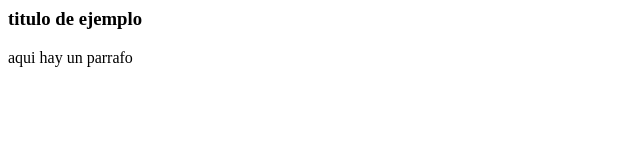
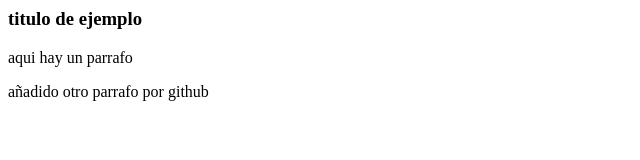
Before and after one commit to Manitusitu/proyectoC, a plain HTML site: page index.html in a window 1280 px wide. Shown: the whole page, without its empty margins (0-640 px from the left). Drawn offline with Linux system fonts and the light colour scheme.

Commit message:
añadido otro parrafo

```diff
--- a/index.html
+++ b/index.html
@@ -5,5 +5,6 @@
   <body>
     <h3> titulo de ejemplo </h3>
     <p> aqui hay un parrafo </p>
+    <p> añadido otro parrafo por github </p>
   </body>
 </html>
```
